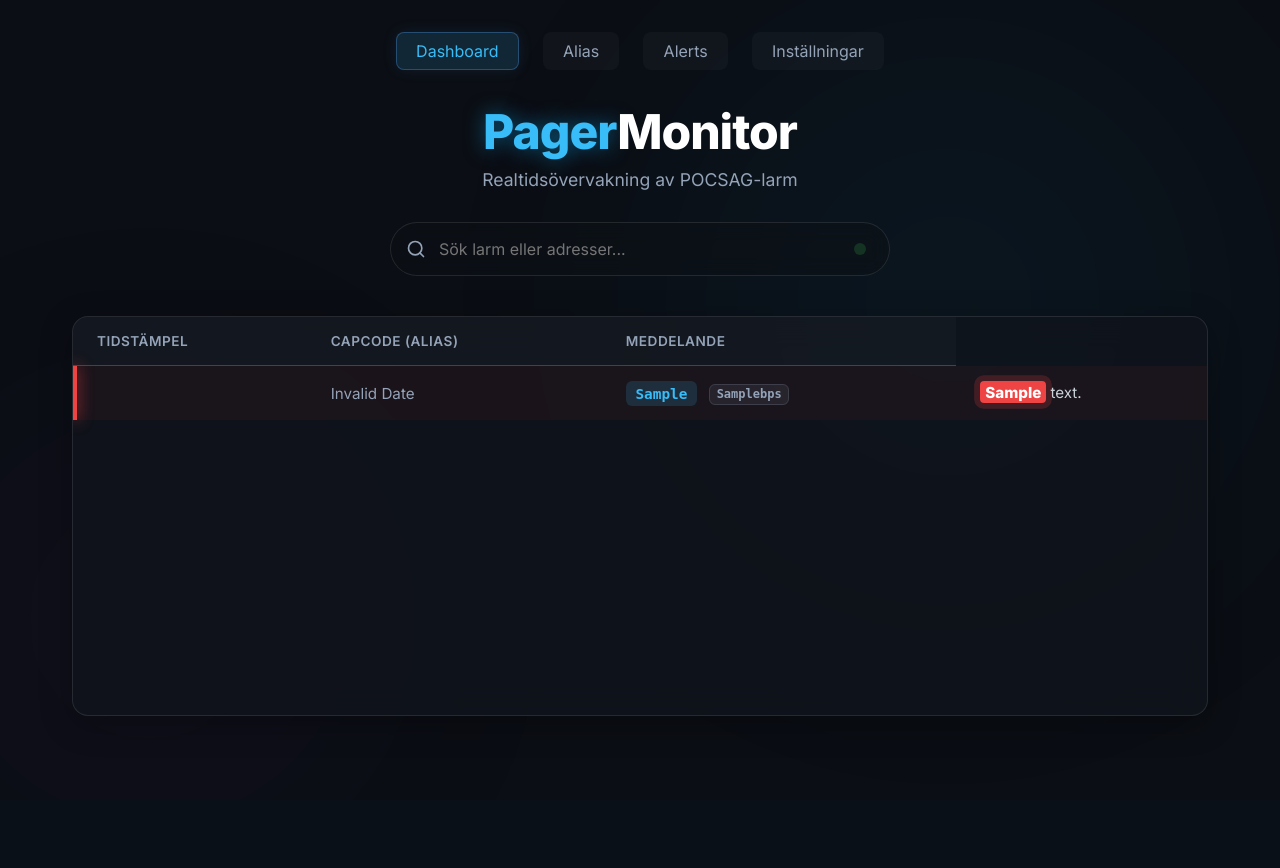
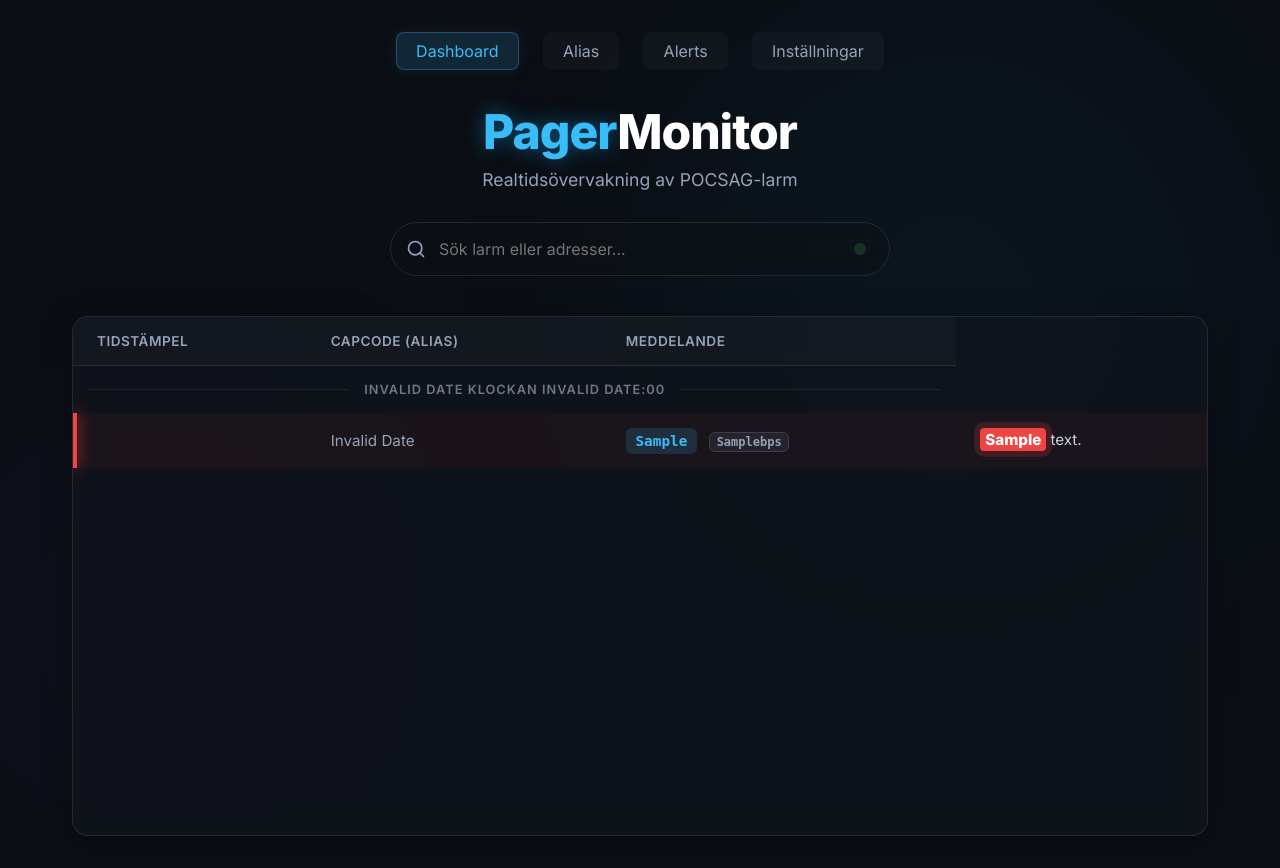
Before and after one commit to Minglarn/pagermonitor, a Flask app: page / in a window 1280 px wide. Before the commit the page ends 716 px from the top, so only its background shows below. Run offline with Flask 3, Linux system fonts and the light colour scheme; data comes from the database, SQL or seed files in the repository; tables that the repository leaves empty hold one stand-in row (values such as "Sample post"); data that the repository does not hold is empty.

Commit message:
feat: Time-based grouping and dynamic scroll isolation

```diff
--- a/static/style.css
+++ b/static/style.css
@@ -171,9 +171,32 @@
 }
 
 .table-container {
+    height: 65vh;
     min-height: 400px;
+    max-height: 800px;
     position: relative;
     overflow-x: auto;
+    overflow-y: auto;
+}
+
+/* Custom Scrollbar for dark theme */
+.table-container::-webkit-scrollbar {
+    width: 10px;
+    height: 10px;
+}
+
+.table-container::-webkit-scrollbar-track {
+    background: rgba(0, 0, 0, 0.2);
+    border-radius: 4px;
+}
+
+.table-container::-webkit-scrollbar-thumb {
+    background: rgba(255, 255, 255, 0.1);
+    border-radius: 4px;
+}
+
+.table-container::-webkit-scrollbar-thumb:hover {
+    background: rgba(255, 255, 255, 0.2);
 }
 
 /* Table Styling */
@@ -207,6 +230,35 @@
 
 tr:hover td {
     background: rgba(255, 255, 255, 0.05);
+}
+
+/* Time Grouping Dividers */
+.time-divider td {
+    padding: 0;
+    border: none;
+    background: transparent !important;
+}
+
+.divider-content {
+    display: flex;
+    align-items: center;
+    justify-content: center;
+    padding: 1rem 0;
+    color: var(--text-secondary);
+    font-size: 0.8rem;
+    font-weight: 600;
+    text-transform: uppercase;
+    letter-spacing: 1px;
+    opacity: 0.7;
+}
+
+.divider-content::before,
+.divider-content::after {
+    content: '';
+    flex: 1;
+    height: 1px;
+    background: var(--panel-border);
+    margin: 0 1rem;
 }
 
 /* Badge for Address */
--- a/templates/index.html
+++ b/templates/index.html
@@ -164,8 +164,13 @@
                 }
             };
 
-            const renderAlarms = () => {
+            const renderAlarms = (maintainScroll = false) => {
                 const query = searchInput.value.toLowerCase();
+
+                // Save scroll position
+                const container = document.querySelector('.table-container');
+                const isScrolledToTop = container.scrollTop === 0;
+
                 alarmsBody.innerHTML = '';
 
                 const filtered = allAlarms.filter(alarm =>
@@ -175,7 +180,34 @@
                     new Date(alarm.timestamp).toLocaleString('sv-SE').includes(query)
                 );
 
+                let lastGroupKey = null;
+
                 filtered.forEach((alarm, index) => {
+                    const dateObj = new Date(alarm.timestamp);
+                    const time = dateObj.toLocaleString('sv-SE', {
+                        year: 'numeric', month: '2-digit', day: '2-digit',
+                        hour: '2-digit', minute: '2-digit', second: '2-digit'
+                    });
+
+                    // Group by Date and Hour (e.g., "2023-10-27 14:xx")
+                    const groupKey = dateObj.toLocaleString('sv-SE', {
+                        year: 'numeric', month: '2-digit', day: '2-digit', hour: '2-digit'
+                    });
+
+                    // Insert divider if the group changes
+                    if (groupKey !== lastGroupKey) {
+                        const dividerTr = document.createElement('tr');
+                        dividerTr.className = 'time-divider';
+                        // Format specifically for the divider (e.g. "Idag 14:00" or just the date+hour)
+                        const isToday = new Date().toDateString() === dateObj.toDateString();
+                        const headerPrefix = isToday ? "Idag" : dateObj.toLocaleDateString('sv-SE');
+                        const headerHour = dateObj.toLocaleTimeString('sv-SE', { hour: '2-digit', minute: '2-digit' }).split(':')[0] + ":00";
+
+                        dividerTr.innerHTML = `<td colspan="3"><div class="divider-content">${headerPrefix} klockan ${headerHour}</div></td>`;
+                        alarmsBody.appendChild(dividerTr);
+                        lastGroupKey = groupKey;
+                    }
+
                     const tr = document.createElement('tr');
                     tr.className = 'fade-in';
                     tr.style.animationDelay = `${index * 0.05}s`;
@@ -186,7 +218,7 @@
                         tr.classList.add('alert-row', 'alert-pulse-bg');
                     }
 
-                    const time = new Date(alarm.timestamp).toLocaleString('sv-SE', {
+                    const formattedTime = new Date(alarm.timestamp).toLocaleString('sv-SE', {
                         year: 'numeric', month: '2-digit', day: '2-digit',
                         hour: '2-digit', minute: '2-digit', second: '2-digit'
                     });
@@ -197,7 +229,7 @@
                     const funcTag = funcLabel ? `<span class="badge meta">${funcLabel}</span>` : '';
 
                     tr.innerHTML = `
-                        <td class="ts-cell">${time}</td>
+                        <td class="ts-cell">${formattedTime}</td>
                         <td class="addr-cell">
                             <span class="badge" title="${alarm.address}" onclick="openAliasModal('${alarm.address}')">${displayAddress}</span>
                             ${bitrateTag}
@@ -206,6 +238,13 @@
                     `;
                     alarmsBody.appendChild(tr);
                 });
+
+                // Restore scroll if needed
+                if (maintainScroll && !isScrolledToTop) {
+                    // Do nothing, let the user stay where they scrolled
+                } else if (maintainScroll && isScrolledToTop) {
+                    container.scrollTop = 0; // Force to top
+                }
             };
 
             searchInput.addEventListener('input', renderAlarms);
@@ -241,10 +280,10 @@
                 if (!allAlarms.some(a => a.id === data.id)) {
                     allAlarms.unshift(data);
                     // Keep only top 100 max in memory (matches backend get limit)
-                    if (allAlarms.length > 100) allAlarms.pop();
+                    if (allAlarms.length > 200) allAlarms.pop();
 
                     loading.style.display = 'none';
-                    renderAlarms();
+                    renderAlarms(true); // true = maintain scroll logic
                 }
             };
 
```
